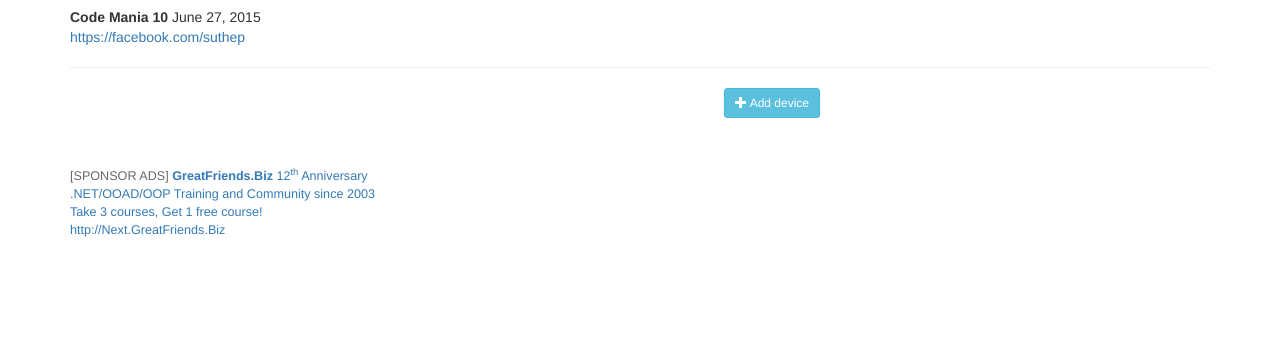
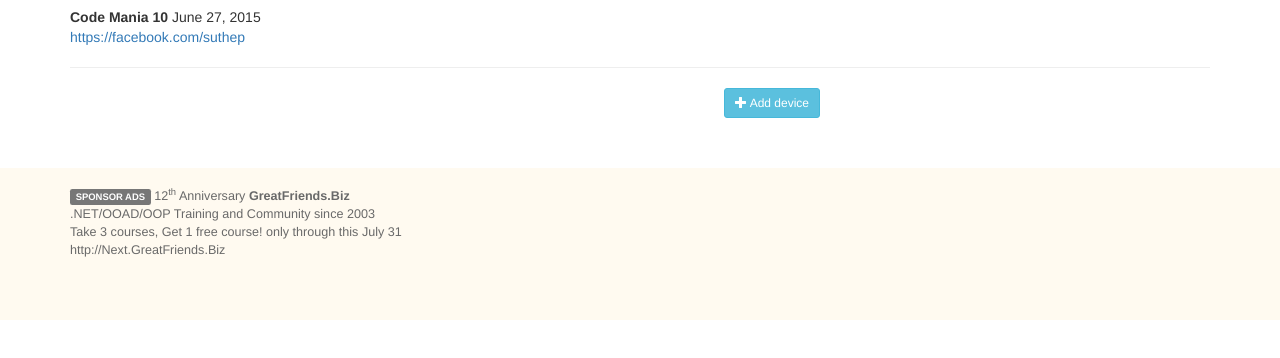
Before and after one commit to surrealist/kafi, a plain HTML site: page app/index.html in a window 1280 px wide. Shown: the part 56-414 px from the top of the page. Drawn offline with nearby package versions, Linux system fonts and the light colour scheme.

Commit message:
polish some ui styles

```diff
--- /dev/null
+++ b/app/app.css
@@ -0,0 +1,14 @@
+footer {
+    background-color:  floralwhite;
+    margin-top: 50px;
+    font-size: 90%;
+    padding: 20px 0px 60px 0px;
+}
+
+footer a {
+    color: dimgray;
+}
+
+footer a:hover {
+    text-decoration: none;
+}
--- a/app/index.html
+++ b/app/index.html
@@ -5,15 +5,16 @@
   <title>Code Mania 10: TypeScript, Now.</title>
 
   <link rel="stylesheet" href="../node_modules/bootstrap/dist/css/bootstrap.min.css"/>
+  <link rel="stylesheet" href="app.css"/>
   <script src="../node_modules/jquery/dist/jquery.min.js"></script>
   <script src="../node_modules/angular/angular.js"></script>
   <script src="../node_modules/bootstrap/dist/js/bootstrap.min.js"></script>
   <script src="../bower_components/chance/chance.js"></script>
 </head>
-<body class="container"
-      ng-app="myApp"
+<body ng-app="myApp"
       ng-controller="MainController as c">
 
+  <div class="container">
     <h2>
       TypeScript Demonstration
     </h2>
@@ -37,7 +38,7 @@
           {{ c.myHouse.name }}
         </h3>
 
-      <table class="table table-striped" ng-cloak>
+        <table class="table table-striped table-hover" ng-cloak>
           <thead>
             <tr>
               <th style="width: 30px;">No{{ d.watts }}.</th>
@@ -53,7 +54,10 @@
             <tr ng-repeat="d in c.myHouse.devices">
               <td>{{ $index+1 }}.</td>
               <td>{{ d.name }}</td>
-            <td class="text-right">{{ d.quantity | number:0 }}</td>
+              <td class="text-right">
+                <input type="number" ng-model="d.quantity" min="0" max="99"
+                       style="text-align: right;"/>
+              </td>
               <td class="text-right">{{ d.watts | number:2 }}</td>
               <td class="text-right">{{ d.hoursPerDay | number:2}}</td>
               <td class="text-right">{{ d.daysPerMonth | number:2}}</td>
@@ -89,21 +93,23 @@
         </table>
       </div>
     </div>
+  </div>
 
-
-  <footer style="margin-top: 50px; font-size: 90%;">
-
+  <footer>
+    <div class="container">
       <a href="http://next.greatfriends.biz" target="_blank">
-      <span style="color: dimgray !important;">[SPONSOR ADS]</span>
-      <strong>GreatFriends.Biz</strong> 12<sup>th</sup> Anniversary
+        <span class="label label-default">SPONSOR ADS</span>
+        12<sup>th</sup> Anniversary <strong>GreatFriends.Biz</strong>
         <br/>
 
         <div>.NET/OOAD/OOP Training and Community since 2003<br/>
-           Take 3 courses, Get 1 free course! <br/>
+             Take 3 courses, Get 1 free course! only through this
+          <time datetime="2015-07-31">July 31</time>
+          <br/>
              http://Next.GreatFriends.Biz
         </div>
       </a>
-
+    </div>
   </footer>
 
   <script src="app.js"></script>
```
Lines whose indentation alone changed are shown as unchanged.
